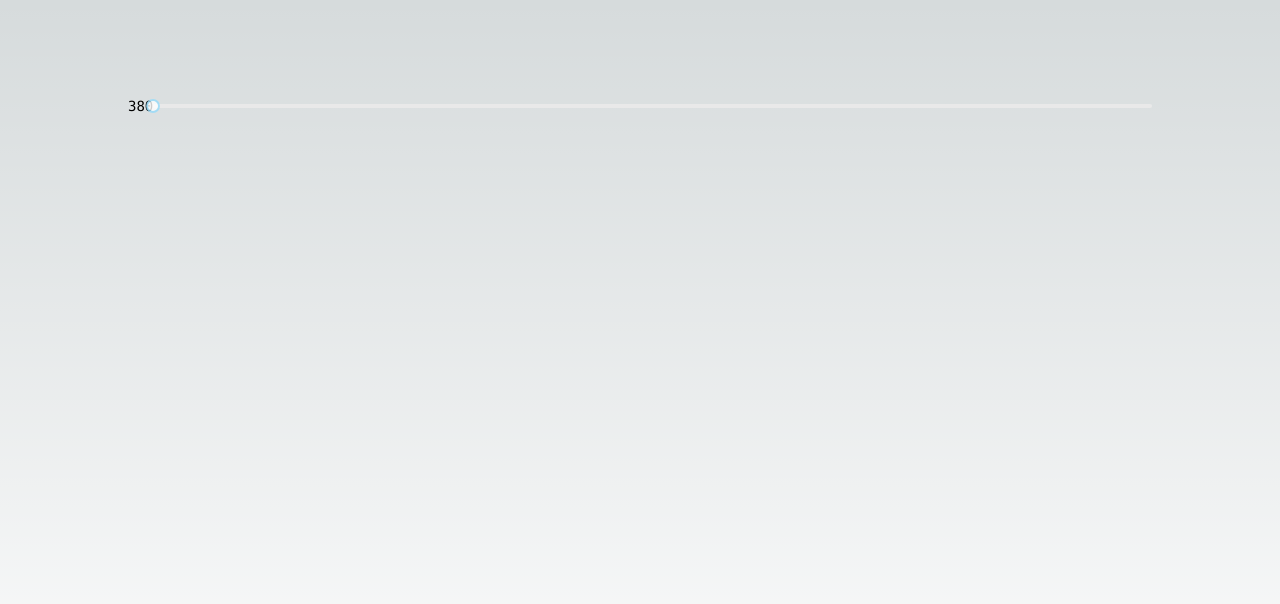
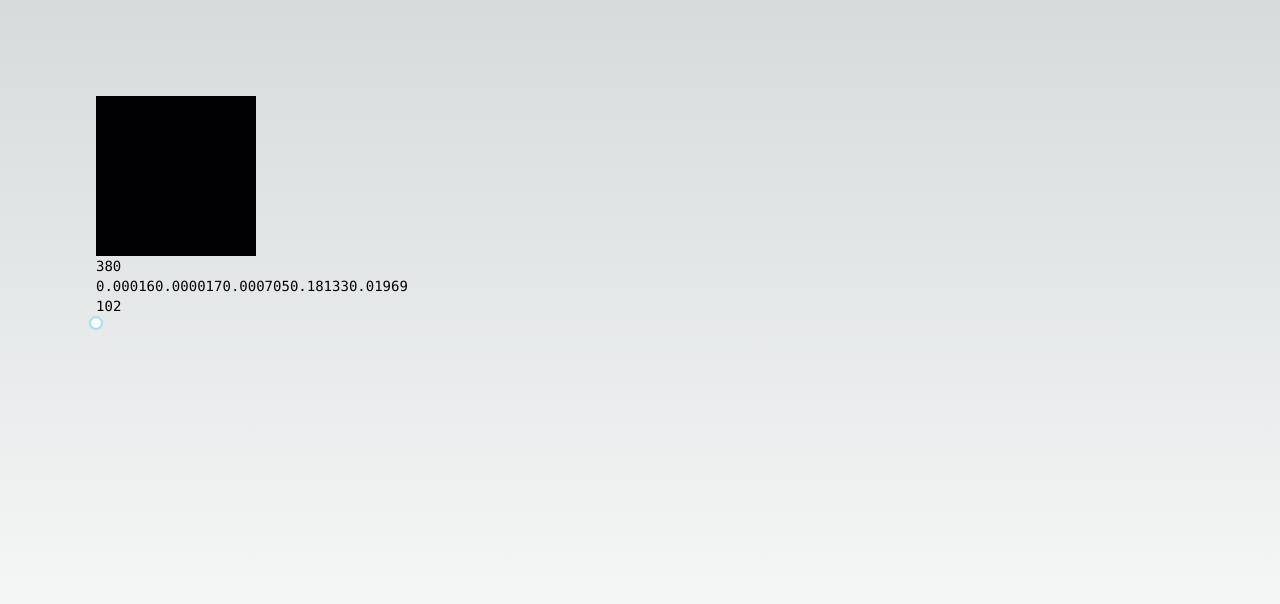
Before and after one commit to wandell/maxwell-color-experiment, a Next.js app: page / in a window 1280 px wide. Shown: the top 604 px of the page. Built offline with nearby package versions, Linux system fonts and the light colour scheme.

Commit message:
Add basic NM to Color Convertor

```diff
--- a/src/app/cie-conversion-table.tsx
+++ b/src/app/cie-conversion-table.tsx
@@ -2,88 +2,90 @@
 // ISBN 3 901 906 xx y
 // CIE 1964 standard colorimetric observer - Table T.5 - p.38
 
-export default function conversionTable() {
-  return {
-    "380": [0.00016, 0.000017, 0.000705, 0.18133, 0.01969],
-    "385": [0.000662, 0.000072, 0.002928, 0.18091, 0.01954],
-    "390": [0.002362, 0.000253, 0.010482, 0.18031, 0.01935],
-    "395": [0.007242, 0.000769, 0.032344, 0.17947, 0.01904],
-    "400": [0.01911, 0.002004, 0.086011, 0.17839, 0.01871],
-    "405": [0.0434, 0.004509, 0.19712, 0.17712, 0.0184],
-    "410": [0.084736, 0.008756, 0.389366, 0.17549, 0.01813],
-    "415": [0.140638, 0.014456, 0.65676, 0.17323, 0.01781],
-    "420": [0.204492, 0.021391, 0.972542, 0.17063, 0.01785],
-    "425": [0.264737, 0.029497, 1.2825, 0.1679, 0.01871],
-    "430": [0.314679, 0.038676, 1.55348, 0.16503, 0.02028],
-    "435": [0.357719, 0.049602, 1.7985, 0.16217, 0.02249],
-    "440": [0.383734, 0.062077, 1.96728, 0.15902, 0.02573],
-    "445": [0.386726, 0.074704, 2.0273, 0.15539, 0.03002],
-    "450": [0.370702, 0.089456, 1.9948, 0.151, 0.03644],
-    "455": [0.342957, 0.106256, 1.9007, 0.14594, 0.04522],
-    "460": [0.302273, 0.128201, 1.74537, 0.13892, 0.05892],
-    "465": [0.254085, 0.152761, 1.5549, 0.12952, 0.07787],
-    "470": [0.195618, 0.18519, 1.31756, 0.11518, 0.10904],
-    "475": [0.132349, 0.21994, 1.0302, 0.09573, 0.15909],
-    "480": [0.080507, 0.253589, 0.772125, 0.07278, 0.22924],
-    "485": [0.041072, 0.297665, 0.57006, 0.04519, 0.32754],
-    "490": [0.016172, 0.339133, 0.415254, 0.02099, 0.44011],
-    "495": [0.005132, 0.395379, 0.302356, 0.0073, 0.56252],
-    "500": [0.003816, 0.460777, 0.218502, 0.00559, 0.67454],
-    "505": [0.015444, 0.53136, 0.159249, 0.02187, 0.75258],
-    "510": [0.037465, 0.606741, 0.112044, 0.04954, 0.8023],
-    "515": [0.071358, 0.68566, 0.082248, 0.08502, 0.81698],
-    "520": [0.117749, 0.761757, 0.060709, 0.12524, 0.81019],
-    "525": [0.172953, 0.82333, 0.04305, 0.16641, 0.79217],
-    "530": [0.236491, 0.875211, 0.030451, 0.20706, 0.76628],
-    "535": [0.304213, 0.92381, 0.020584, 0.24364, 0.73987],
-    "540": [0.376772, 0.961988, 0.013676, 0.27859, 0.7113],
-    "545": [0.451584, 0.9822, 0.007918, 0.31323, 0.68128],
-    "550": [0.529826, 0.991761, 0.003988, 0.3473, 0.65009],
-    "555": [0.616053, 0.99911, 0.001091, 0.38116, 0.61816],
-    "560": [0.705224, 0.99734, 0.0, 0.41421, 0.58579],
-    "565": [0.793832, 0.98238, 0.0, 0.44692, 0.55308],
-    "570": [0.878655, 0.955552, 0.0, 0.47904, 0.52096],
-    "575": [0.951162, 0.915175, 0.0, 0.50964, 0.49036],
-    "580": [1.01416, 0.868934, 0.0, 0.53856, 0.46144],
-    "585": [1.0743, 0.825623, 0.0, 0.56544, 0.43456],
-    "590": [1.11852, 0.777405, 0.0, 0.58996, 0.41004],
-    "595": [1.1343, 0.720353, 0.0, 0.6116, 0.3884],
-    "600": [1.12399, 0.658341, 0.0, 0.63063, 0.36937],
-    "605": [1.0891, 0.593878, 0.0, 0.64713, 0.35287],
-    "610": [1.03048, 0.527963, 0.0, 0.66122, 0.33878],
-    "615": [0.95074, 0.461834, 0.0, 0.67306, 0.32694],
-    "620": [0.856297, 0.398057, 0.0, 0.68266, 0.31734],
-    "625": [0.75493, 0.339554, 0.0, 0.68976, 0.31024],
-    "630": [0.647467, 0.283493, 0.0, 0.69548, 0.30452],
-    "635": [0.53511, 0.228254, 0.0, 0.70099, 0.29901],
-    "640": [0.431567, 0.179828, 0.0, 0.70587, 0.29413],
-    "645": [0.34369, 0.140211, 0.0, 0.71025, 0.28975],
-    "650": [0.268329, 0.107633, 0.0, 0.71371, 0.28629],
-    "655": [0.2043, 0.081187, 0.0, 0.71562, 0.28438],
-    "660": [0.152568, 0.060281, 0.0, 0.71679, 0.28321],
-    "665": [0.11221, 0.044096, 0.0, 0.71789, 0.28211],
-    "670": [0.081261, 0.0318, 0.0, 0.71873, 0.28127],
-    "675": [0.05793, 0.022602, 0.0, 0.71934, 0.28066],
-    "680": [0.040851, 0.015905, 0.0, 0.71976, 0.28024],
-    "685": [0.028623, 0.01113, 0.0, 0.72002, 0.27998],
-    "690": [0.019941, 0.007749, 0.0, 0.72016, 0.27984],
-    "695": [0.013842, 0.005375, 0.0, 0.7203, 0.2797],
-    "700": [0.009577, 0.003718, 0.0, 0.72036, 0.27964],
-    "705": [0.006605, 0.002565, 0.0, 0.72032, 0.27968],
-    "710": [0.004553, 0.001768, 0.0, 0.72023, 0.27977],
-    "715": [0.003145, 0.001222, 0.0, 0.72009, 0.27991],
-    "720": [0.002175, 0.000846, 0.0, 0.71991, 0.28009],
-    "725": [0.001506, 0.000586, 0.0, 0.71969, 0.28031],
-    "730": [0.001045, 0.000407, 0.0, 0.71945, 0.28055],
-    "735": [0.000727, 0.000284, 0.0, 0.71919, 0.28081],
-    "740": [0.000508, 0.000199, 0.0, 0.71891, 0.28109],
-    "745": [0.000356, 0.00014, 0.0, 0.71861, 0.28139],
-    "750": [0.000251, 0.000098, 0.0, 0.71829, 0.28171],
-    "755": [0.000178, 0.00007, 0.0, 0.71796, 0.28204],
-    "760": [0.000126, 0.00005, 0.0, 0.71761, 0.28239],
-    "765": [0.00009, 0.000036, 0.0, 0.71724, 0.28276],
-    "770": [0.000065, 0.000025, 0.0, 0.71686, 0.28314],
-    "775": [0.000046, 0.000018, 0.0, 0.71646, 0.28354],
-    "780": [0.000033, 0.000013, 0.0, 0.71606, 0.28394],
-  };
+export default function conversionTable(): { [key: number]: number[] } {
+  {
+    return {
+      380: [0.00016, 0.000017, 0.000705, 0.18133, 0.01969],
+      385: [0.000662, 0.000072, 0.002928, 0.18091, 0.01954],
+      390: [0.002362, 0.000253, 0.010482, 0.18031, 0.01935],
+      395: [0.007242, 0.000769, 0.032344, 0.17947, 0.01904],
+      400: [0.01911, 0.002004, 0.086011, 0.17839, 0.01871],
+      405: [0.0434, 0.004509, 0.19712, 0.17712, 0.0184],
+      410: [0.084736, 0.008756, 0.389366, 0.17549, 0.01813],
+      415: [0.140638, 0.014456, 0.65676, 0.17323, 0.01781],
+      420: [0.204492, 0.021391, 0.972542, 0.17063, 0.01785],
+      425: [0.264737, 0.029497, 1.2825, 0.1679, 0.01871],
+      430: [0.314679, 0.038676, 1.55348, 0.16503, 0.02028],
+      435: [0.357719, 0.049602, 1.7985, 0.16217, 0.02249],
+      440: [0.383734, 0.062077, 1.96728, 0.15902, 0.02573],
+      445: [0.386726, 0.074704, 2.0273, 0.15539, 0.03002],
+      450: [0.370702, 0.089456, 1.9948, 0.151, 0.03644],
+      455: [0.342957, 0.106256, 1.9007, 0.14594, 0.04522],
+      460: [0.302273, 0.128201, 1.74537, 0.13892, 0.05892],
+      465: [0.254085, 0.152761, 1.5549, 0.12952, 0.07787],
+      470: [0.195618, 0.18519, 1.31756, 0.11518, 0.10904],
+      475: [0.132349, 0.21994, 1.0302, 0.09573, 0.15909],
+      480: [0.080507, 0.253589, 0.772125, 0.07278, 0.22924],
+      485: [0.041072, 0.297665, 0.57006, 0.04519, 0.32754],
+      490: [0.016172, 0.339133, 0.415254, 0.02099, 0.44011],
+      495: [0.005132, 0.395379, 0.302356, 0.0073, 0.56252],
+      500: [0.003816, 0.460777, 0.218502, 0.00559, 0.67454],
+      505: [0.015444, 0.53136, 0.159249, 0.02187, 0.75258],
+      510: [0.037465, 0.606741, 0.112044, 0.04954, 0.8023],
+      515: [0.071358, 0.68566, 0.082248, 0.08502, 0.81698],
+      520: [0.117749, 0.761757, 0.060709, 0.12524, 0.81019],
+      525: [0.172953, 0.82333, 0.04305, 0.16641, 0.79217],
+      530: [0.236491, 0.875211, 0.030451, 0.20706, 0.76628],
+      535: [0.304213, 0.92381, 0.020584, 0.24364, 0.73987],
+      540: [0.376772, 0.961988, 0.013676, 0.27859, 0.7113],
+      545: [0.451584, 0.9822, 0.007918, 0.31323, 0.68128],
+      550: [0.529826, 0.991761, 0.003988, 0.3473, 0.65009],
+      555: [0.616053, 0.99911, 0.001091, 0.38116, 0.61816],
+      560: [0.705224, 0.99734, 0.0, 0.41421, 0.58579],
+      565: [0.793832, 0.98238, 0.0, 0.44692, 0.55308],
+      570: [0.878655, 0.955552, 0.0, 0.47904, 0.52096],
+      575: [0.951162, 0.915175, 0.0, 0.50964, 0.49036],
+      580: [1.01416, 0.868934, 0.0, 0.53856, 0.46144],
+      585: [1.0743, 0.825623, 0.0, 0.56544, 0.43456],
+      590: [1.11852, 0.777405, 0.0, 0.58996, 0.41004],
+      595: [1.1343, 0.720353, 0.0, 0.6116, 0.3884],
+      600: [1.12399, 0.658341, 0.0, 0.63063, 0.36937],
+      605: [1.0891, 0.593878, 0.0, 0.64713, 0.35287],
+      610: [1.03048, 0.527963, 0.0, 0.66122, 0.33878],
+      615: [0.95074, 0.461834, 0.0, 0.67306, 0.32694],
+      620: [0.856297, 0.398057, 0.0, 0.68266, 0.31734],
+      625: [0.75493, 0.339554, 0.0, 0.68976, 0.31024],
+      630: [0.647467, 0.283493, 0.0, 0.69548, 0.30452],
+      635: [0.53511, 0.228254, 0.0, 0.70099, 0.29901],
+      640: [0.431567, 0.179828, 0.0, 0.70587, 0.29413],
+      645: [0.34369, 0.140211, 0.0, 0.71025, 0.28975],
+      650: [0.268329, 0.107633, 0.0, 0.71371, 0.28629],
+      655: [0.2043, 0.081187, 0.0, 0.71562, 0.28438],
+      660: [0.152568, 0.060281, 0.0, 0.71679, 0.28321],
+      665: [0.11221, 0.044096, 0.0, 0.71789, 0.28211],
+      670: [0.081261, 0.0318, 0.0, 0.71873, 0.28127],
+      675: [0.05793, 0.022602, 0.0, 0.71934, 0.28066],
+      680: [0.040851, 0.015905, 0.0, 0.71976, 0.28024],
+      685: [0.028623, 0.01113, 0.0, 0.72002, 0.27998],
+      690: [0.019941, 0.007749, 0.0, 0.72016, 0.27984],
+      695: [0.013842, 0.005375, 0.0, 0.7203, 0.2797],
+      700: [0.009577, 0.003718, 0.0, 0.72036, 0.27964],
+      705: [0.006605, 0.002565, 0.0, 0.72032, 0.27968],
+      710: [0.004553, 0.001768, 0.0, 0.72023, 0.27977],
+      715: [0.003145, 0.001222, 0.0, 0.72009, 0.27991],
+      720: [0.002175, 0.000846, 0.0, 0.71991, 0.28009],
+      725: [0.001506, 0.000586, 0.0, 0.71969, 0.28031],
+      730: [0.001045, 0.000407, 0.0, 0.71945, 0.28055],
+      735: [0.000727, 0.000284, 0.0, 0.71919, 0.28081],
+      740: [0.000508, 0.000199, 0.0, 0.71891, 0.28109],
+      745: [0.000356, 0.00014, 0.0, 0.71861, 0.28139],
+      750: [0.000251, 0.000098, 0.0, 0.71829, 0.28171],
+      755: [0.000178, 0.00007, 0.0, 0.71796, 0.28204],
+      760: [0.000126, 0.00005, 0.0, 0.71761, 0.28239],
+      765: [0.00009, 0.000036, 0.0, 0.71724, 0.28276],
+      770: [0.000065, 0.000025, 0.0, 0.71686, 0.28314],
+      775: [0.000046, 0.000018, 0.0, 0.71646, 0.28354],
+      780: [0.000033, 0.000013, 0.0, 0.71606, 0.28394],
+    };
+  }
 }
--- a/src/app/page.tsx
+++ b/src/app/page.tsx
@@ -4,10 +4,38 @@ import Image from "next/image";
 import Slider from "rc-slider";
 import "rc-slider/assets/index.css";
 import { useState } from "react";
+import conversionTable from "./cie-conversion-table";
+
+// Function written by ChatGPT
+function xyzToRgb(x: number, y: number, z: number): [number, number, number] {
+  // Scale the input XYZ values
+  const X = x / 0.9505;
+  const Y = y / 1.0;
+  const Z = z / 1.089;
+
+  // Apply the linear transformation
+  let R = X * 3.2406 + Y * -1.5372 + Z * -0.4986;
+  let G = X * -0.9689 + Y * 1.8758 + Z * 0.0415;
+  let B = X * 0.0557 + Y * -0.204 + Z * 1.057;
+
+  // Apply gamma correction
+  R = R <= 0.0031308 ? 12.92 * R : 1.055 * Math.pow(R, 1 / 2.4) - 0.055;
+  G = G <= 0.0031308 ? 12.92 * G : 1.055 * Math.pow(G, 1 / 2.4) - 0.055;
+  B = B <= 0.0031308 ? 12.92 * B : 1.055 * Math.pow(B, 1 / 2.4) - 0.055;
+
+  // Clip the values to the range [0, 1] and convert to the range [0, 255]
+  const clip = (v: number) => Math.min(Math.max(v, 0), 1);
+  R = Math.round(clip(R) * 255);
+  G = Math.round(clip(G) * 255);
+  B = Math.round(clip(B) * 255);
+
+  return [R, G, B];
+}
 
 export default function Home() {
   // States of the position of slit 1, slit 2, etc.
   const [s1nm, sets1nm] = useState<number>(380);
+  const nmToXYZTable = conversionTable();
 
   const handleSliderChange = (value: number | number[]) => {
     if (Array.isArray(value)) {
@@ -22,14 +50,37 @@ export default function Home() {
     }
   };
 
+  const nmToRGB = (value: number) => {
+    const XYZValues = nmToXYZTable[value];
+    const RGB = xyzToRgb(XYZValues[0], XYZValues[1], XYZValues[2]);
+    console.log(RGB);
+    return RGB;
+  };
+
+  // const style = (rgb: number[]) => {
+  //   return `w-40 h-40 bg-[rgb(${rgb[0]},${rgb[1]},${rgb[2]})]`;
+  // };
+  const style = (rgb: number[]) => {
+    return {
+      width: "10rem", // 40 pixels
+      height: "10rem", // 40 pixels
+      backgroundColor: `rgb(${rgb[0]},${rgb[1]},${rgb[2]})`, // Use redValue for the red color value
+    };
+  };
+
   return (
-    <main className="flex min-h-screen flex-col items-center justify-between p-24">
-      <div className="z-10 max-w-5xl w-full items-center justify-between font-mono text-sm lg:flex">
-        <div>
+    <main className="min-h-screen flex-col items-center justify-between p-24">
+      <div className="z-10 max-w-5xl w-full items-center justify-between font-mono text-sm">
+        <div style={style(nmToRGB(s1nm))}></div>
+        <div className="block">
           <p>{s1nm}</p>
+          <p>{nmToXYZTable[s1nm]}</p>
+          <p>{nmToRGB(s1nm)}</p>
         </div>
 
-        <Slider step={5} onChange={handleSliderChange} min={380} max={780} />
+        <div className="block">
+          <Slider step={5} onChange={handleSliderChange} min={380} max={780} />
+        </div>
       </div>
     </main>
   );
```
